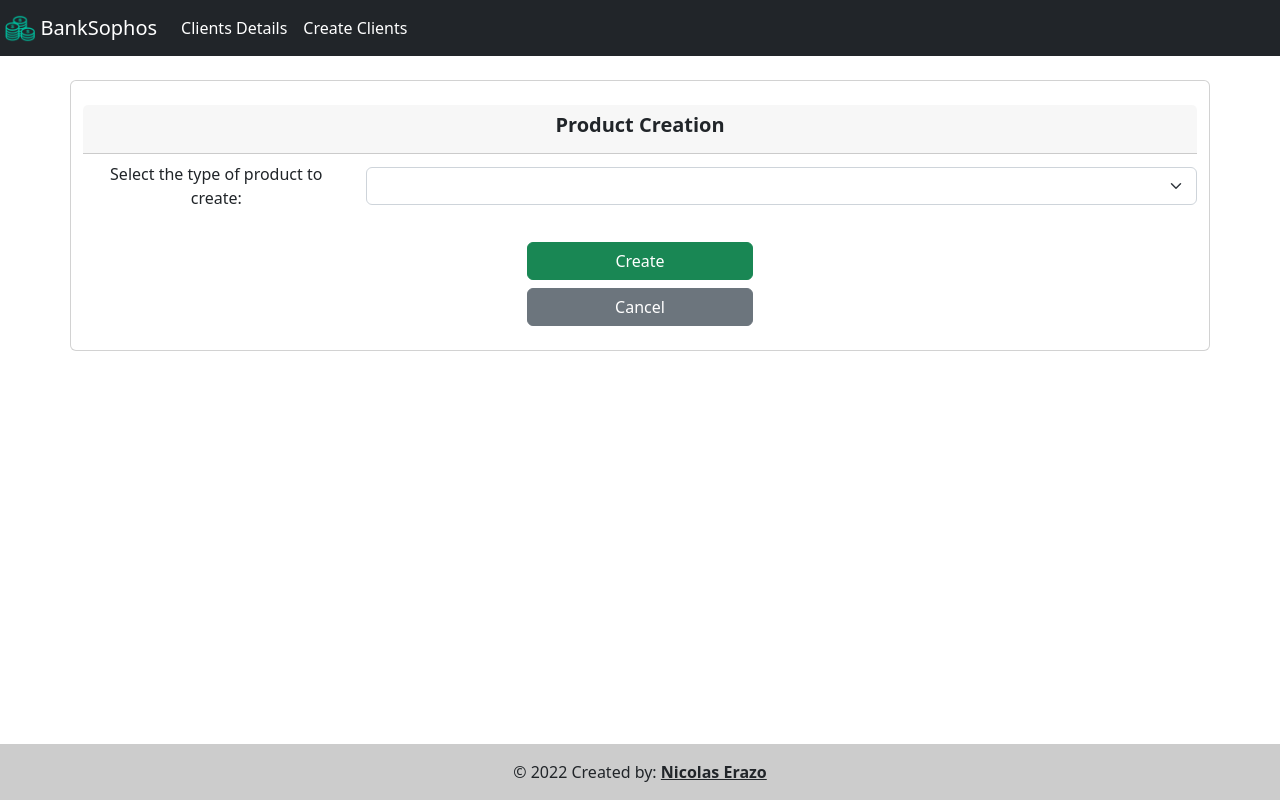
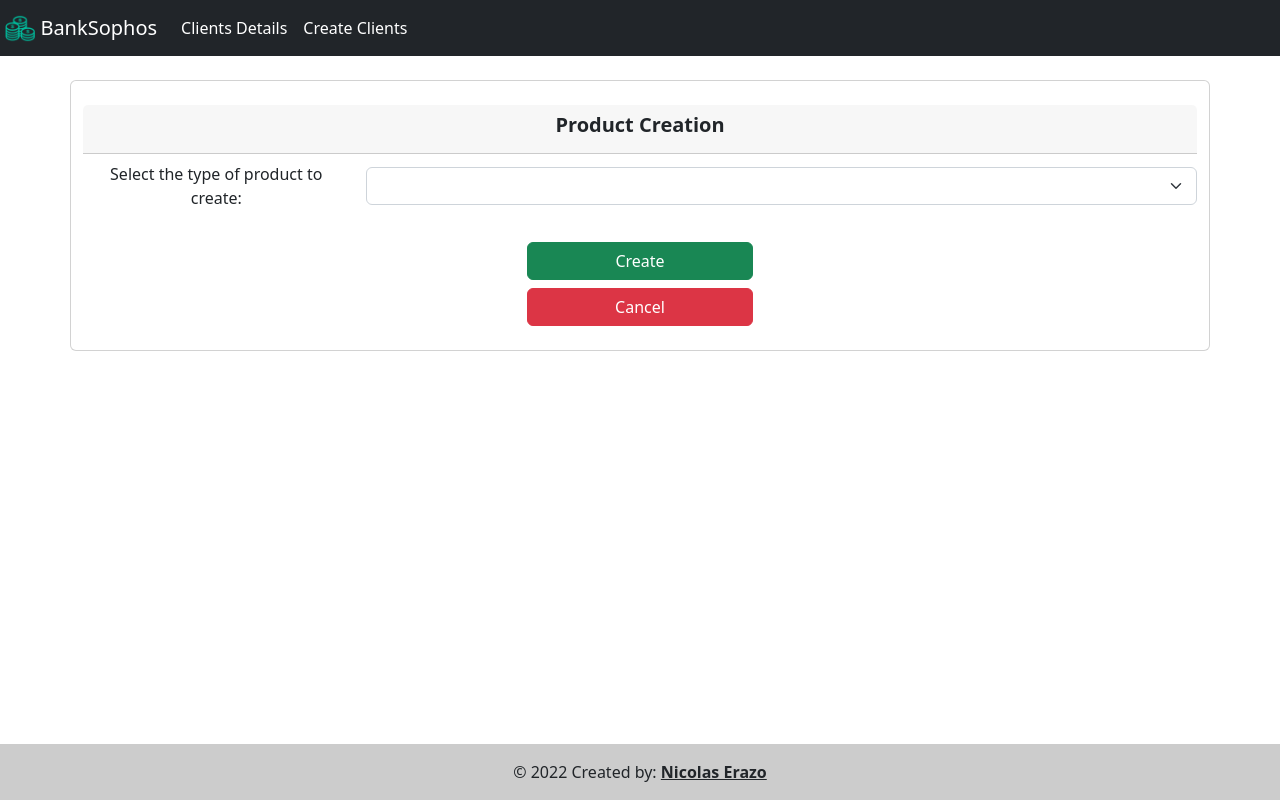
Before and after one commit to NicolasErazo/FinalChallengeFront, an Angular app: page /clients/1/products/1 in a window 1280 px wide. Built offline with nearby package versions, Linux system fonts and the light colour scheme; no server answers.

Commit message:
Update buttons color

```diff
--- a/src/app/add-client/add-client.component.html
+++ b/src/app/add-client/add-client.component.html
@@ -71,7 +71,7 @@
                 </ng-template>
 
                 <div class="text-center mt-2">
-                    <a class="btn btn-secondary" href="javascript:history.back(-1);" style="width: 226px;" role="button">Cancel</a>
+                    <a class="btn btn-danger" href="javascript:history.back(-1);" style="width: 226px;" role="button">Cancel</a>
                 </div>
 
             </form>
--- a/src/app/add-product/add-product.component.html
+++ b/src/app/add-product/add-product.component.html
@@ -32,7 +32,7 @@
                         <div class="col-md-12">
                             <select class="form-select" aria-label="Default select example" name="status"
                                 [(ngModel)]="product.status">
-                                <option selected>Status</option>
+                                <option selected disabled>Status</option>
                                 <option value="active">Active</option>
                                 <option value="inactive">Inactive</option>
                                 <option value="canceled">Canceled</option>
@@ -46,7 +46,7 @@
                 </ng-template>
 
                 <div class="text-center mt-2">
-                    <a class="btn btn-secondary" href="javascript:history.back(-1);" style="width: 226px;" role="button">Cancel</a>
+                    <a class="btn btn-danger" href="javascript:history.back(-1);" style="width: 226px;" role="button">Cancel</a>
                 </div>
 
             </form>
--- a/src/app/add-transaction/add-transaction.component.html
+++ b/src/app/add-transaction/add-transaction.component.html
@@ -83,7 +83,7 @@
                 </div>
 
                 <div class="text-center mt-2">
-                    <a class="btn btn-secondary" href="javascript:history.back(-1);" style="width: 226px;" role="button">Cancel</a>
+                    <a class="btn btn-danger" href="javascript:history.back(-1);" style="width: 226px;" role="button">Cancel</a>
                 </div>
 
             </form>
```
